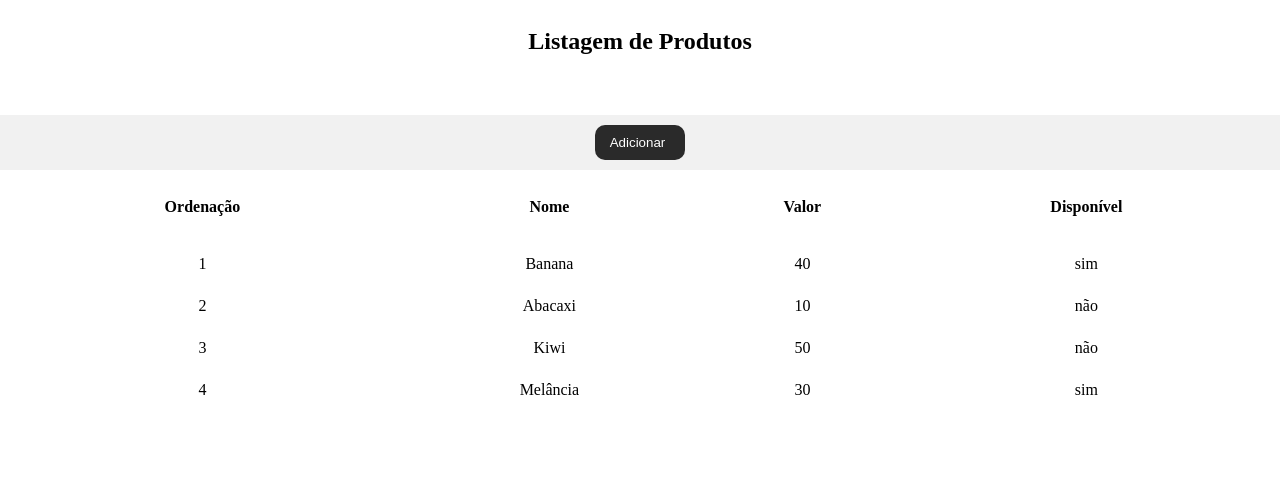
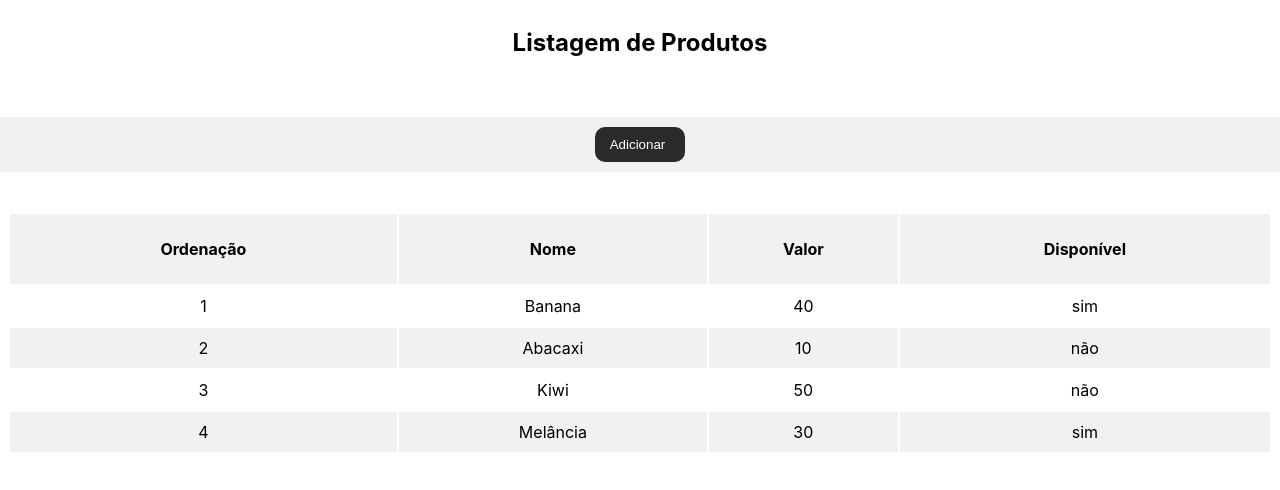
Before and after one commit to getulio-souza/listagem-produtos, an Angular app: page / in a window 1280 px wide. Shown: the top 490 px of the page. Built offline with nearby package versions, Linux system fonts and the light colour scheme.

Commit message:
feature: one-more-change

```diff
--- a/src/app/table-list/table-list.component.scss
+++ b/src/app/table-list/table-list.component.scss
@@ -11,6 +11,8 @@
     background-color: #f1f1f1;
     padding: 10px;
     transition: .3s;
+    margin-bottom: 40px;
+
     &:hover{
       opacity: 0.9;
     }
@@ -39,11 +41,19 @@
   .table-header{
     height: 70px;
     border: 1px solid #2a2a2a;
+    background-color: #f1f1f1;
   }
 
   tbody{
+    &:nth-child(odd){
+      background-color: #f1f1f1;
+    }
+    &:nth-child(even) {
+      background-color: #fff;
+    }
     tr{
       height: 40px;
+
     }
   }
 }
--- a/src/styles.scss
+++ b/src/styles.scss
@@ -1 +1,4 @@
 /* You can add global styles to this file, and also import other style files */
+body{
+  font-family: inter
+}
```
